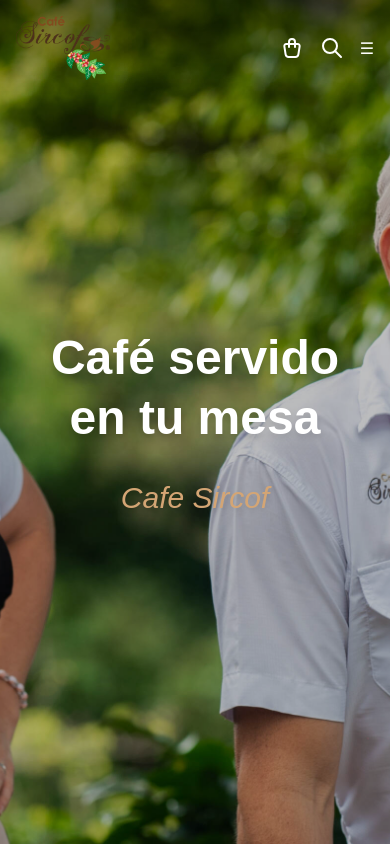
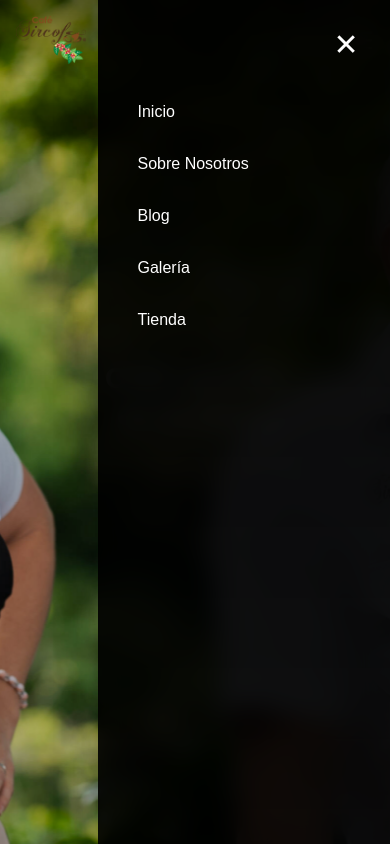
Before and after one commit to CarlosOviedo18/sircof-ecommerce, a React (Vite) app: page / in a window 390 px wide. Both pictures are taken after a click on the button "Menú". Built offline with nearby package versions, Linux system fonts and the light colour scheme.

Commit message:
Add responsive header for phone

```diff
--- a/src/components/Navigation.jsx
+++ b/src/components/Navigation.jsx
@@ -1,12 +1,18 @@
-import React from 'react'
+import React, { useState } from 'react'
 import logo from '../img/logo.png'
 import portada from '../img/portada.jpg'
 
 function Navigation() {
+  const [mobileMenuOpen, setMobileMenuOpen] = useState(false)
+
+  const toggleMobileMenu = () => {
+    setMobileMenuOpen(!mobileMenuOpen)
+  }
+
   return (
     <>
       {/* Hero Section con Header superpuesto */}
-      <section className="relative w-full h-screen flex flex-col items-center justify-center overflow-hidden bg-cover bg-center" style={{ backgroundImage: `url(${portada})` }}>
+      <section className="relative w-full h-screen flex flex-col items-center justify-center overflow-hidden" style={{ backgroundImage: `url(${portada})`, backgroundSize: 'cover', backgroundPosition: 'center 20%', backgroundAttachment: 'fixed' }}>
         <div className="absolute inset-0 bg-black/25"></div>
 
         {/* Header */}
@@ -15,41 +21,65 @@
 
             {/* Logo */}
             <div className="flex-shrink-0">
-              <img src={logo} alt="Logo Cafe Sircof" className="h-16 object-contain" />
+              <img src={logo} alt="Logo Cafe Sircof" className="h-12 md:h-16 object-contain" />
             </div>
 
-            <div className="flex items-center gap-12 ml-auto">
-              {/* Navegación */}
+            <div className="flex items-center gap-4 md:gap-12 ml-auto">
+              {/* Navegación Desktop */}
               <nav className="hidden md:block">
-                <ul className="flex gap-8 font-syne">
-                  <li><a href="#inicio" className="text-white font-medium text-sm hover:text-coffee transition-colors">Inicio</a></li>
-                  <li><a href="#paginas" className="text-white font-medium text-sm hover:text-coffee transition-colors">Sobre Nosotros</a></li>
-                  <li><a href="#blog" className="text-white font-medium text-sm hover:text-coffee transition-colors">Blog</a></li>
-                  <li><a href="#galeria" className="text-white font-medium text-sm hover:text-coffee transition-colors">Galería</a></li>
-                  <li><a href="#tienda" className="text-white font-medium text-sm hover:text-coffee transition-colors">Tienda</a></li>
+                <ul className="flex gap-6 md:gap-8 font-syne">
+                  <li><a href="#inicio" className="text-white font-medium text-xs md:text-sm hover:text-coffee transition-colors">Inicio</a></li>
+                  <li><a href="#paginas" className="text-white font-medium text-xs md:text-sm hover:text-coffee transition-colors">Sobre Nosotros</a></li>
+                  <li><a href="#blog" className="text-white font-medium text-xs md:text-sm hover:text-coffee transition-colors">Blog</a></li>
+                  <li><a href="#galeria" className="text-white font-medium text-xs md:text-sm hover:text-coffee transition-colors">Galería</a></li>
+                  <li><a href="#tienda" className="text-white font-medium text-xs md:text-sm hover:text-coffee transition-colors">Tienda</a></li>
                 </ul>
               </nav>
 
               {/* Iconos */}
-              <div className="flex gap-4 items-center">
+              <div className="flex gap-3 md:gap-4 items-center">
                 <button className="text-white hover:scale-110 transition-transform" aria-label="Carrito">
-                  <svg xmlns="http://www.w3.org/2000/svg" width={24} height={24} viewBox="0 0 24 24" fill="none" stroke="currentColor" strokeWidth={2} strokeLinecap="round" strokeLinejoin="round"><path stroke="none" d="M0 0h24v24H0z" fill="none"/><path d="M6.331 8h11.339a2 2 0 0 1 1.977 2.304l-1.255 8.152a3 3 0 0 1 -2.966 2.544h-6.852a3 3 0 0 1 -2.965 -2.544l-1.255 -8.152a2 2 0 0 1 1.977 -2.304" /><path d="M9 11v-5a3 3 0 0 1 6 0v5" /></svg>
+                  <svg xmlns="http://www.w3.org/2000/svg" width={20} height={20} viewBox="0 0 24 24" fill="none" stroke="currentColor" strokeWidth={2} strokeLinecap="round" strokeLinejoin="round"><path stroke="none" d="M0 0h24v24H0z" fill="none"/><path d="M6.331 8h11.339a2 2 0 0 1 1.977 2.304l-1.255 8.152a3 3 0 0 1 -2.966 2.544h-6.852a3 3 0 0 1 -2.965 -2.544l-1.255 -8.152a2 2 0 0 1 1.977 -2.304" /><path d="M9 11v-5a3 3 0 0 1 6 0v5" /></svg>
                 </button>
                 <button className="text-white hover:scale-110 transition-transform" aria-label="Buscar">
-                  <svg xmlns="http://www.w3.org/2000/svg" width={24} height={24} viewBox="0 0 24 24" fill="none" stroke="currentColor" strokeWidth={2} strokeLinecap="round" strokeLinejoin="round"><path stroke="none" d="M0 0h24v24H0z" fill="none"/><path d="M3 10a7 7 0 1 0 14 0a7 7 0 1 0 -14 0" /><path d="M21 21l-6 -6" /></svg>
+                  <svg xmlns="http://www.w3.org/2000/svg" width={20} height={20} viewBox="0 0 24 24" fill="none" stroke="currentColor" strokeWidth={2} strokeLinecap="round" strokeLinejoin="round"><path stroke="none" d="M0 0h24v24H0z" fill="none"/><path d="M3 10a7 7 0 1 0 14 0a7 7 0 1 0 -14 0" /><path d="M21 21l-6 -6" /></svg>
                 </button>
-                <button className="md:hidden text-white hover:scale-110 transition-transform" aria-label="Menú">☰</button>
+                <button className="md:hidden text-white hover:scale-110 transition-transform text-2xl" aria-label="Menú" onClick={toggleMobileMenu}>☰</button>
               </div>
             </div>
           </div>
+
+          {/* Menú Mobile */}
+          {mobileMenuOpen && (
+            <div className="fixed inset-0 md:hidden z-40" onClick={() => setMobileMenuOpen(false)}>
+              <nav className="absolute top-0 right-0 h-screen w-3/4 max-w-xs bg-gradient-to-b from-black/95 to-black/90 backdrop-blur-md shadow-2xl animate-in slide-in-from-right">
+                <div className="flex justify-end p-6">
+                  <button
+                    onClick={() => setMobileMenuOpen(false)}
+                    className="text-white text-3xl hover:text-coffee transition-colors w-10 h-10 flex items-center justify-center"
+                    aria-label="Cerrar"
+                  >
+                    ✕
+                  </button>
+                </div>
+                <ul className="flex flex-col gap-1 font-syne px-6">
+                  <li><a href="#inicio" className="text-white font-medium text-base hover:text-coffee transition-colors block py-3 px-4 rounded-lg hover:bg-white/10" onClick={() => setMobileMenuOpen(false)}>Inicio</a></li>
+                  <li><a href="#paginas" className="text-white font-medium text-base hover:text-coffee transition-colors block py-3 px-4 rounded-lg hover:bg-white/10" onClick={() => setMobileMenuOpen(false)}>Sobre Nosotros</a></li>
+                  <li><a href="#blog" className="text-white font-medium text-base hover:text-coffee transition-colors block py-3 px-4 rounded-lg hover:bg-white/10" onClick={() => setMobileMenuOpen(false)}>Blog</a></li>
+                  <li><a href="#galeria" className="text-white font-medium text-base hover:text-coffee transition-colors block py-3 px-4 rounded-lg hover:bg-white/10" onClick={() => setMobileMenuOpen(false)}>Galería</a></li>
+                  <li><a href="#tienda" className="text-white font-medium text-base hover:text-coffee transition-colors block py-3 px-4 rounded-lg hover:bg-white/10" onClick={() => setMobileMenuOpen(false)}>Tienda</a></li>
+                </ul>
+              </nav>
+            </div>
+          )}
         </header>
 
         {/* Contenido principal */}
-        <div className="relative z-10 text-center text-white">
-          <h1 className="text-5xl md:text-6xl font-bold drop-shadow-lg leading-tight font-niveau">
+        <div className="relative z-10 text-center text-white px-4">
+          <h1 className="text-3xl sm:text-4xl md:text-5xl lg:text-6xl font-bold drop-shadow-lg leading-tight font-niveau">
             Café servido<br />en tu mesa
           </h1>
-          <div className="mt-8 text-3xl md:text-5xl italic text-coffee drop-shadow-md font-niveau">
+          <div className="mt-6 md:mt-8 text-xl sm:text-2xl md:text-4xl lg:text-5xl italic text-coffee drop-shadow-md font-niveau">
             <p>Cafe Sircof</p>
           </div>
         </div>
```
